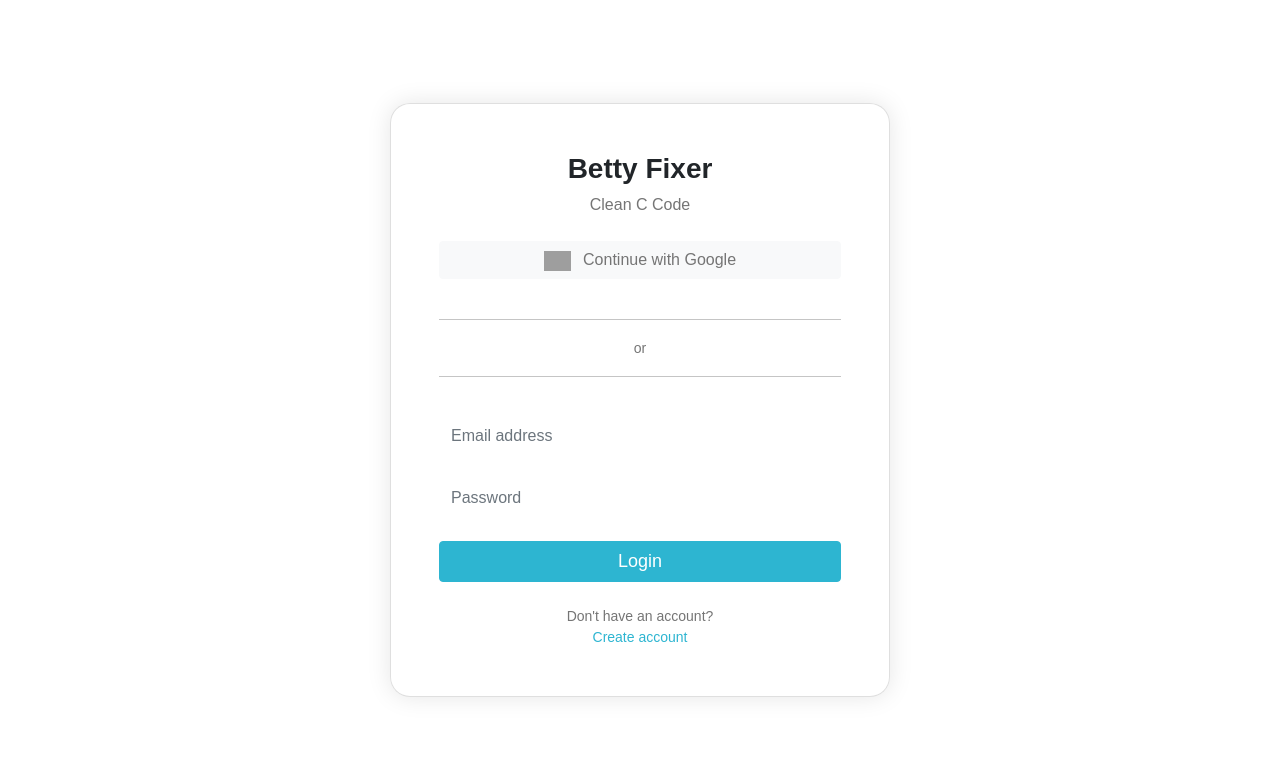
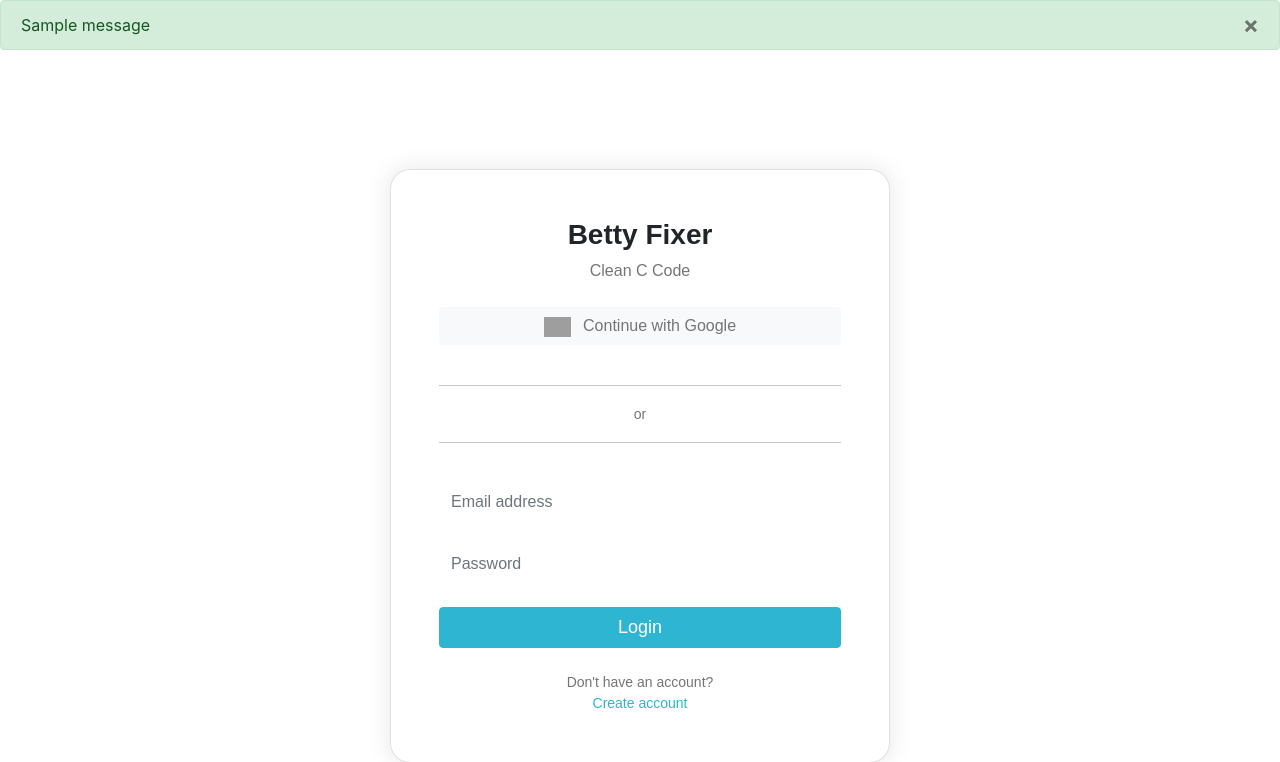
Before and after one commit to m-aishah/Betty-Fixer-v2.0, a Flask app: page /login in a window 1280 px wide. Shown: the top 762 px of the page. Before the commit the page ends 697 px from the top, so only its background shows below. Run offline with Flask 3, Linux system fonts and the light colour scheme; one stand-in notice (Sample message) is shown; some libraries are stand-ins or nearby versions; grey boxes are pictures that could not be loaded.

Commit message:
Implement some functionality in login page. Some safety checks & buttons

```diff
--- a/website/auth.py
+++ b/website/auth.py
@@ -2,6 +2,8 @@ from flask import Blueprint, render_template, request, flash, redirect, url_for
 '''
 Contains functionalities for authorization pages (login, signup, logout).
 '''
+
+# NEED TO IMPLEMENT CONTINUE WITH GOOGLE BUTTON! LOOK UP HOW TO DO IT!!!
 
 auth = Blueprint('auth', __name__)
 
@@ -13,7 +15,7 @@ def login():
     Returns: The login page.
     '''
     if request.method == 'POST':
-        email = request.form.get('emmail')
+        email = request.form.get('email')
         password = request.form.get('password')
 
         print(email, password)
@@ -35,11 +37,31 @@ def logout():
     '''
     return "<h1>Logout</h1>"
 
-@auth.route('/sign-up')
+@auth.route('/sign-up', methods=['GET', 'POST'])
 def sign_up():
     '''
     Defines view functionality for the sign up page.
 
     Returns: The sign up page.
     '''
+    if request.method == 'POST':
+        email = request.form.get('email')
+        password1 = request.form.get('password1')
+        password2 = request.form.get('password2')
+
+        if len(email) < 4:
+            flash('Email is too short. Please enter a valid email', category='error')
+        elif len(password1) < 7:
+            flash('Password must be at least 7 characters', category='error')
+        elif password1 != password2:
+            flash('Passwords do not match', category='error')
+        else:
+            # Create new user
+            # Add new user to the database
+            # LOgin user
+            # Print/Flash success message.
+            flash('Account created', category='success')
+            # Redirect to homepage.
+            return redirect(url_for('views.home'))
+
     return render_template("sign_up.html")
--- a/website/templates/base.html
+++ b/website/templates/base.html
@@ -19,6 +19,25 @@
     <title>{% block title %}BettyFixer{% endblock %}</title>
   </head>
   <body>
+    <!--Flash messages - setup-->
+    {% with messages = get_flashed_messages(with_categories=true) %} {% if
+    messages %} {% for category, message in messages %} {% if category ==
+    'error' %}
+    <div class="alert alert-danger alert-dismissable fade show" role="alert">
+      {{message}}
+      <button type="button" class="close" data-dismiss="alert">
+        <span aria-hidden="true">&times;</span>
+      </button>
+    </div>
+    {% else %}
+    <div class="alert alert-success alert-dismissable fade show" role="alert">
+      {{message}}
+      <button type="button" class="close" data-dismiss="alert">
+        <span aria-hidden="true">&times;</span>
+      </button>
+    </div>
+    {%endif%} {%endfor %} {% endif %} {% endwith %}
+
     <!--Add Block under navbar to put content on the screen.-->
     <div class="container">{% block content %}{% endblock %}</div>
     <!-- Load nice Javascript, bootstrap...-->
```
